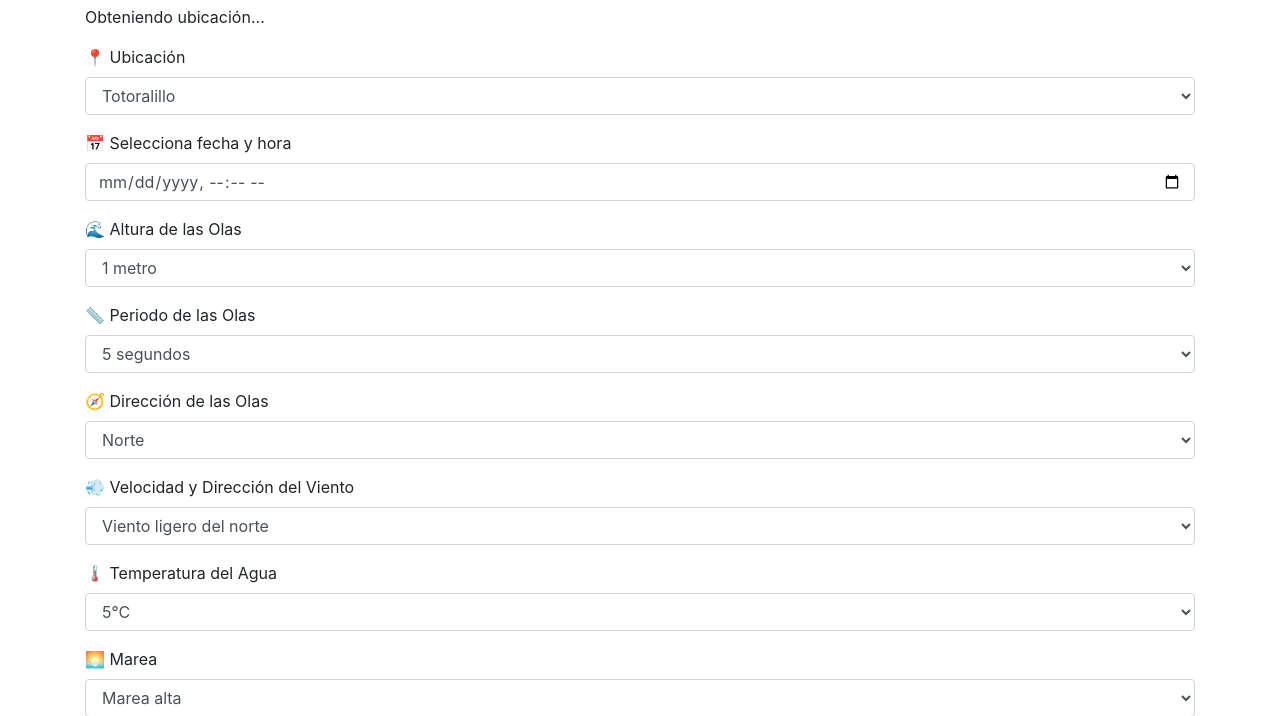
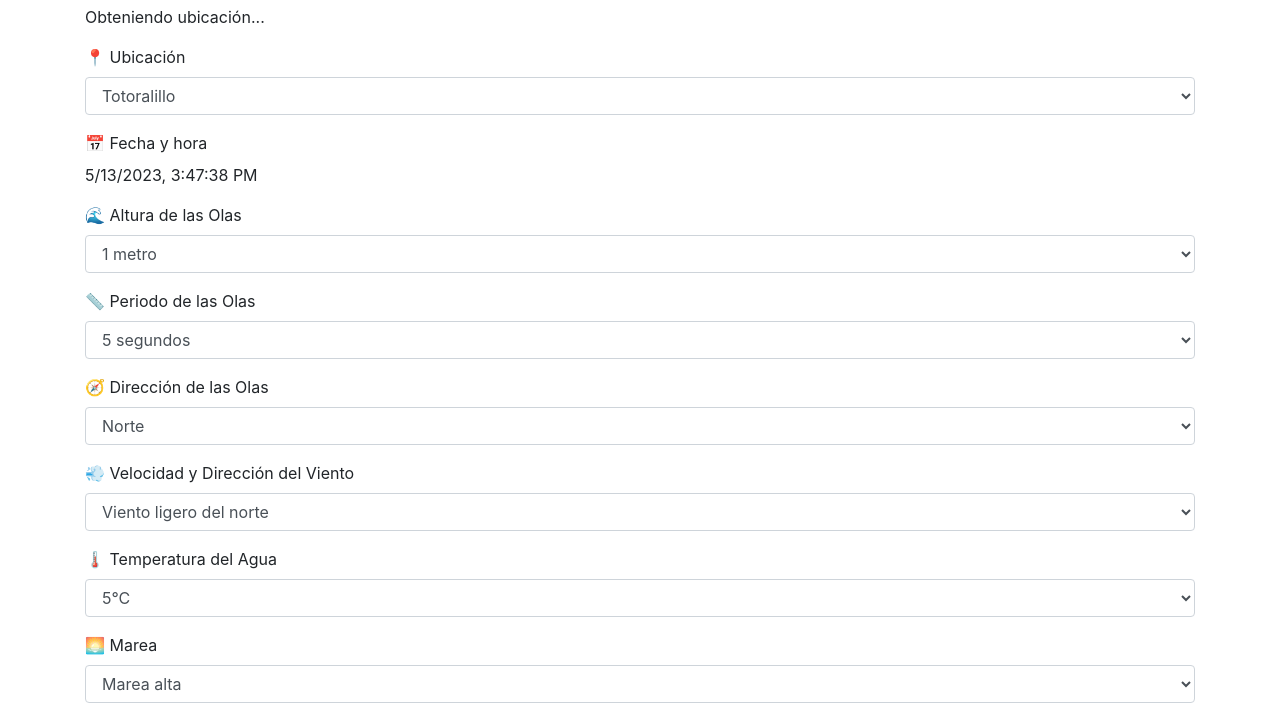
Before and after one commit to sebastianvargasy/surfreporte2023, a plain HTML site: page index.html in a window 1280 px wide. Shown: the part 107-823 px from the top of the page. Drawn offline with nearby package versions, Linux system fonts and the light colour scheme; a script that the page names is missing.

Commit message:
Update index.html

```diff
--- a/index.html
+++ b/index.html
@@ -55,12 +55,10 @@
 </div>
 
 
-<div class="form-group">
-  <label for="fechaHoraSeleccionada">📅 Selecciona fecha y hora</label>
-  <input type="datetime-local" id="fechaHoraSeleccionada" name="fechaHoraSeleccionada" class="form-control">
-</div>
-
-
+  <div class="form-group">
+    <label for="fechaHora">📅 Fecha y hora</label>
+    <p id="fechaHora"></p>
+  </div>
 
 
     <!-- Altura de las Olas -->
```
